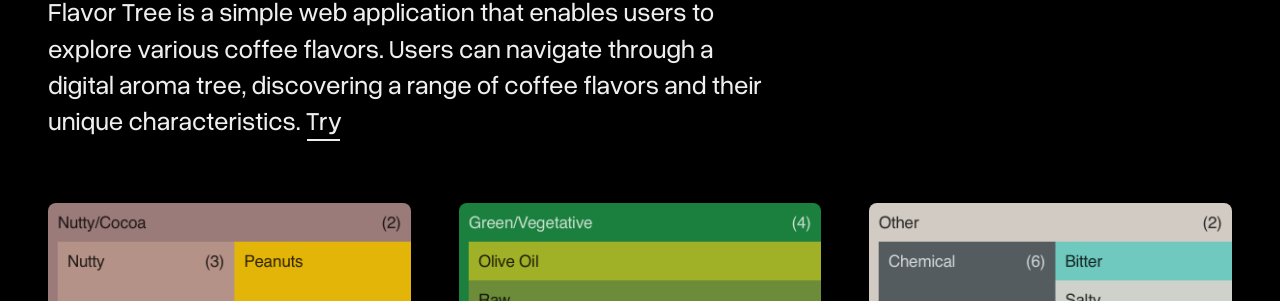
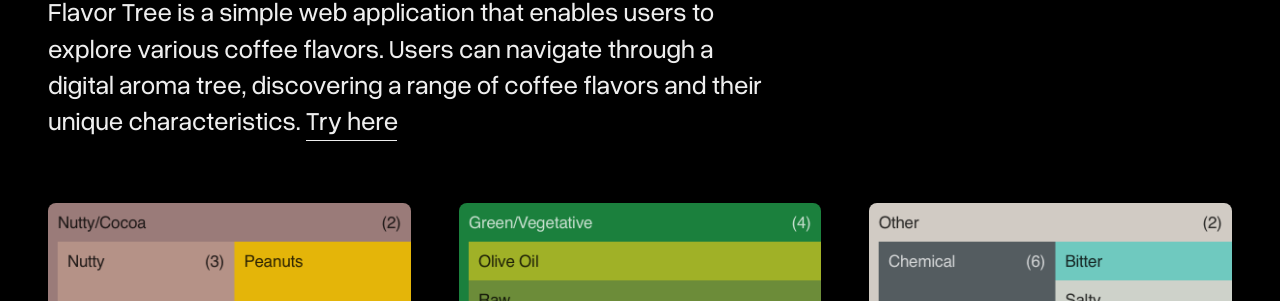
Before and after one commit to dara/dara.github.io, a Jekyll site: the page built from _posts/2024-04-06-coffee-flavor-tree.markdown, in a window 1280 px wide and 1400 px high. Shown: the part 332-633 px from the top of the window. Built offline with Jekyll 4.4.1, drawn with Linux system fonts in a browser that asks for light colours.

Commit message:
Improvements.

```diff
--- a/_posts/2024-04-06-coffee-flavor-tree.markdown
+++ b/_posts/2024-04-06-coffee-flavor-tree.markdown
@@ -4,7 +4,7 @@ title:  "Coffee Flavor Tree"
 date:   2024-04-01 22:42:13 +0200
 categories: work
 index: "2"
-description: "Based on the World Coffee Research's Sensory Lexicon, Coffee Flavor Tree is a simple web application that enables users to explore various coffee flavors. Users can navigate through a digital aroma tree, discovering a range of coffee flavors and their unique characteristics. <a href='/work/coffee-flavor-tree/app.html' class='reversed'>Try</a>"
+description: "Based on the World Coffee Research's Sensory Lexicon, Coffee Flavor Tree is a simple web application that enables users to explore various coffee flavors. Users can navigate through a digital aroma tree, discovering a range of coffee flavors and their unique characteristics. <a href='/work/coffee-flavor-tree/app.html' class='reversed'>Try here</a>"
 ---
 
 <div class="images">
--- a/assets/css/style.css
+++ b/assets/css/style.css
@@ -26,22 +26,22 @@
 }
 
 a {
+    display: inline-block;
+    position: relative;
     font-family: inherit;
     line-height: inherit;
+    color: var(--text-color);
     text-decoration: none;
-    color: var(--text-color);
-    display: inline-block;
-    position: relative;
 }
 
 a:not(.card)::before {
     position: absolute;
     content: '';
     display: block;
-    right: 0.075em;
-    height: 0.09em;
+    right: 0.06em;
+    height: 0.07em;
     bottom: -0.1em;
-    left: 0.05em;
+    left: 0.02em;
     background-color: var(--text-color);
     transform: scaleX(0);
     transform-origin: top left;
```
